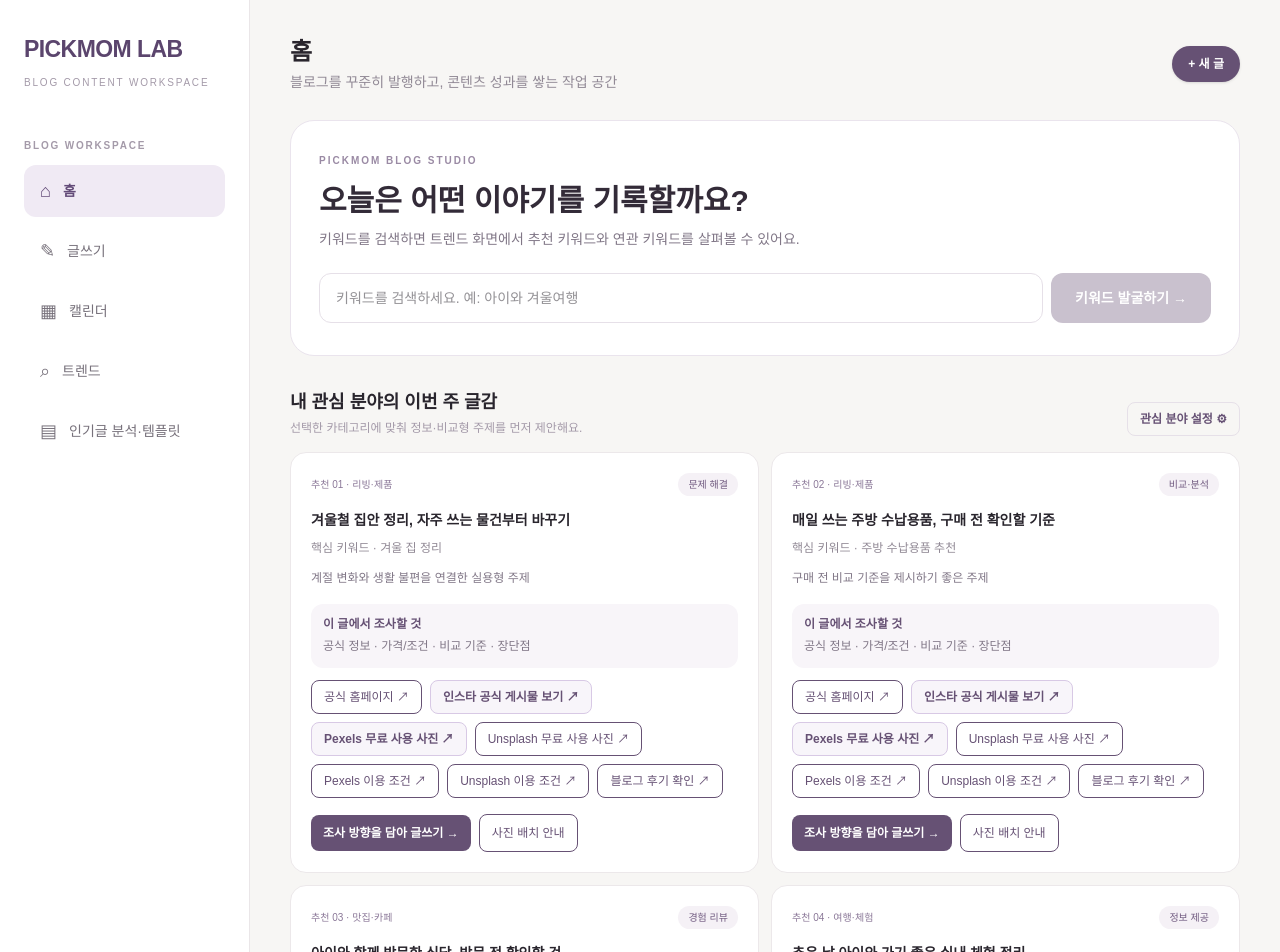
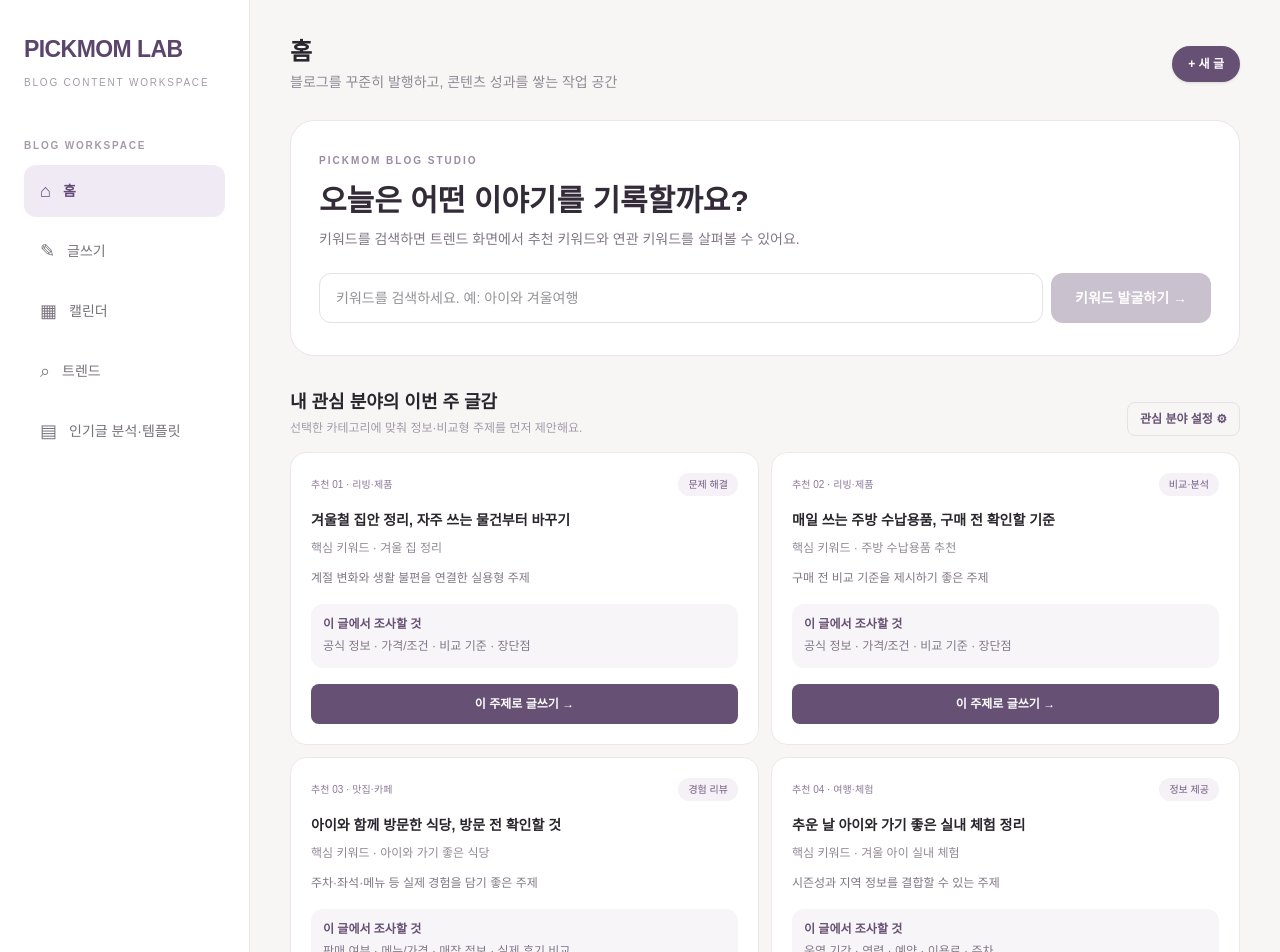
Before and after one commit to pickmom-lab/pickmom-lab, a Next.js app in the folder pickmom-web/: page / in a window 1280 px wide. Shown: the top 952 px of the page. Built offline with nearby package versions, Linux system fonts and the light colour scheme.

Commit message:
Simplify topic cards and move research guidance into writing flow

```diff
--- a/pickmom-web/src/app/page.tsx
+++ b/pickmom-web/src/app/page.tsx
@@ -280,41 +280,41 @@ export default function Home() {
                 {visibleIdeas.length === 0 ? <div className="rounded-2xl border border-dashed border-[#DED6E3] bg-white p-8 text-center text-sm text-[#918995]">관심 카테고리를 하나 이상 선택하면 관련 글감이 여기에 보여요.</div> :
                 <div className="grid gap-3 lg:grid-cols-2">
                   {visibleIdeas.map((idea, i) => {
+                    const comparisonPlan = idea.keyword === "주방 수납용품 추천"
+                      ? "비교 대상: 서랍 칸막이형 vs 적층 수납함 vs 벽면·걸이형 수납. 기준: 설치 공간·실측 크기, 용량, 소재·내구성, 세척 편의성, 가격대, 주방 동선. 마지막에는 주방 크기와 보관 물건별 적합한 유형을 정리합니다."
+                      : idea.keyword === "서울 머랭롤 맛집"
+                      ? "비교 대상: 서울에서 현재 판매가 확인되는 매장 3~5곳. 기준: 판매 지점·판매 여부, 메뉴 종류·크기·구성, 확인 가능한 가격, 현장/예약/택배 구매 방식, 품절·판매 일정, 최근 후기의 맛·식감. 파블로바 케이크와는 머랭 식감·크림·과일 구성으로 구분합니다. 판매 여부가 확인되지 않은 매장은 제외합니다."
+                      : idea.keyword === "서울 겨울 실내 체험"
+                      ? "비교 대상: 어린이 박물관·전시형 체험, 만들기 공방, 실내 놀이시설 등 3~5곳. 기준: 권장 연령, 실제 체험 시간, 운영 요일·회차, 이용료와 보호자 비용, 예약·취소 조건, 주차, 아이의 직접 참여 정도. 형제자매 동반 시 연령별 적합성도 구분합니다."
+                      : idea.keyword === "초등 입학 전 학습 준비"
+                      ? "비교 대상: 가정 학습 vs 기관·학원 학습, 영역별 준비 방식. 기준: 초등 교육과정 연계, 혼자 수행 가능한 정도, 주당 소요 시간, 비용, 피드백 방식, 학습 부담. 영어는 파닉스·리딩·쓰기, 수학은 교과 기본·연산·사고력으로 나누고 특정 방식이 우월하다고 단정하지 않습니다."
+                      : idea.keyword === "이사 전 주거 비용"
+                      ? "비교 대상: 전세 vs 월세 또는 기존 집 vs 이사 후보 주택. 기준: 보증금·월세, 관리비 포함 항목, 중개보수, 이사비, 대출 이자, 수선·주차 등 반복 비용. 초기 비용과 월 고정비를 분리해 총비용 관점으로 비교합니다."
+                      : "독자가 실제로 선택해야 하는 대표 유형 2~4개를 비교 대상으로 정합니다. 가격뿐 아니라 이용 조건, 대상·규격, 편의성, 유지 비용, 장단점으로 기준을 통일하고 공식 근거를 확인합니다.";
                     const researchBrief = [
-                      "[PICKMOM LAB 사전 조사 방향]",
-                      "콘텐츠 유형: 직접 방문 후기가 아닌 정보·비교형으로 시작합니다. 실제 경험이 없는 내용은 방문한 것처럼 쓰지 마세요.",
-                      `추천 이유: ${idea.why}`,
-                      `조사할 항목: ${idea.category === "맛집·카페" ? "현재 판매 여부, 대표 메뉴와 가격, 지점·주소, 영업시간, 실제 후기의 공통점과 차이" : idea.category === "여행·체험" ? "운영 기간·요일, 연령 제한, 예약 방법, 이용료, 주차, 실내 시설과 체험 내용" : idea.category === "교육 정보" ? "공식 교육자료, 대상 연령, 준비 시기, 학습 방식별 장단점, 근거가 되는 기관 자료" : "공식 제품·기관 정보, 가격과 조건, 비교 기준, 장단점, 업데이트 날짜"}`,
-                      "자료 검증: 변동 정보는 공식 홈페이지·공식 SNS·기관 공지를 우선 확인하고, 출처 URL과 확인 날짜를 기록하세요. 검색량이나 문서 수를 확인하지 못했다면 수치로 표현하지 마세요.",
-                      "사진 계획: 대표 이미지 1장(공식 출처), 장소·제품의 세부 사진 2~3장, 비교 항목을 설명하는 사진 1장. 사진마다 원본 게시물 URL과 이용 허락 여부를 확인하고, 무단 다운로드·재사용은 하지 마세요.",
-                      "사진 삽입 위치: 제목 아래 대표 사진 → 업체/장소 소개 문단 아래 외관·대표 이미지 → 메뉴·시설·제품 비교 문단 아래 세부 사진 → 비교 요약 아래 보충 사진.",
-                      "사용자가 직접 경험한 내용은 별도 메모로 추가하고, 확인된 사실과 추정·의견을 구분해 작성하세요."
-                    ].join("\n");
-                    const search = encodeURIComponent(idea.keyword + " 공식 홈페이지");
-                    const photoSearch = encodeURIComponent(idea.keyword);
-                    const instagramSearch = encodeURIComponent(`site:instagram.com ${idea.keyword} 공식`);
-                    return <article key={idea.keyword} className="rounded-2xl border border-[#ECE8EA] bg-white p-5">
+                      "[글쓰기 단계에 전달할 조사·구성 제안]",
+                      "주제: " + idea.title,
+                      "핵심 키워드: " + idea.keyword,
+                      "콘텐츠 유형: " + idea.purpose,
+                      "추천 이유: " + idea.why,
+                      idea.purpose === "비교·분석" ? "비교 기획: " + comparisonPlan : idea.purpose === "문제 해결" ? "구성 제안: 독자가 겪는 상황 → 원인 또는 선택이 어려운 지점 → 실행 순서 → 준비물·주의사항 순서로 작성합니다. 비용·효과를 단정하지 말고 공식 기준과 개인차를 구분합니다." : "구성 제안: 독자가 먼저 궁금해할 질문 3~5개를 소제목으로 만들고 핵심 답변 → 세부 조건 → 예외·주의사항 순서로 정리합니다.",
+                      "필수 조사 항목: " + (idea.category === "맛집·카페" ? "현재 판매 여부, 지점별 판매 메뉴와 가격, 주소·영업시간, 구매·예약 방법, 최근 후기의 공통점과 차이" : idea.category === "여행·체험" ? "운영 기간·요일, 권장/제한 연령, 회차와 체험 시간, 예약·취소 조건, 이용료, 주차와 보호자 비용" : idea.category === "교육 정보" ? "공식 교육자료, 대상 연령, 준비 시기, 학습 방식별 목표와 한계, 가정에서 확인할 체크포인트" : idea.category === "생활·정책" ? "담당 기관의 최신 공지, 신청 대상, 신청 기간, 지원 내용, 제외 조건과 신청 절차" : "공식 제품·기관 정보, 가격과 추가 비용, 규격·이용 조건, 유지·관리 방법, 장단점"),
+                      "자료 수집 조건: 검색 결과 링크를 본문에 나열하지 않습니다. 공식 홈페이지·공식 SNS·기관 공지와 신뢰할 수 있는 후기를 조사 근거로 사용하고, 출처 URL과 확인 날짜는 글쓰기 참고 메모로만 활용합니다. 가격·운영시간·판매 여부 등 변동 정보는 최신 여부를 확인하고, 확인되지 않으면 미확인으로 표시합니다.",
+                      "사진 조건: 사진 링크나 라이선스 안내를 추천 카드에 노출하지 않습니다. 실제 글에 사용할 사진은 사용자가 직접 첨부한 사진을 우선하고, 외부 사진은 사용 허가와 개별 라이선스를 확인한 경우에만 사용합니다.",
+                      "원고 구성: 제목 아래 핵심 요약 → 선택 기준 또는 핵심 정보 → 항목별 상세 내용 → 비교표/체크리스트(적합한 경우) → 장단점과 추천 대상 → 최신 정보 확인일 순서로 구성합니다.",
+                      "주의: 실제 방문·구매·사용 경험을 만들어 쓰지 말고, 확인된 사실·후기에서 확인한 경향·편집자의 해석을 구분합니다."
+                    ].join("\\n");
+                     return <article key={idea.keyword} className="rounded-2xl border border-[#ECE8EA] bg-white p-5">
                       <div className="flex items-center justify-between gap-2"><span className="text-[10px] text-[#8B7898]">추천 {String(i + 1).padStart(2, "0")} · {idea.category}</span><span className="rounded-full bg-[#F5F1F6] px-2.5 py-1 text-[10px] text-[#715B80]">{idea.purpose}</span></div>
                       <h3 className="mt-3 text-sm font-semibold leading-6">{idea.title}</h3>
                       <p className="mt-2 text-xs text-[#918995]">핵심 키워드 · {idea.keyword}</p>
                       <p className="mt-3 text-xs leading-5 text-[#817787]">{idea.why}</p>
                       <div className="mt-4 rounded-xl bg-[#F8F5F9] p-3"><p className="text-xs font-semibold text-[#665174]">이 글에서 조사할 것</p><p className="mt-1 text-xs leading-5 text-[#817787]">{idea.category === "맛집·카페" ? "판매 여부 · 메뉴/가격 · 매장 정보 · 실제 후기 비교" : idea.category === "여행·체험" ? "운영 기간 · 연령 · 예약 · 이용료 · 주차" : idea.category === "교육 정보" ? "공식 교육자료 · 대상 연령 · 학습 방식 · 준비 시기" : "공식 정보 · 가격/조건 · 비교 기준 · 장단점"}</p></div>
-                      <div className="mt-3 flex flex-wrap gap-2">
-                        <a href={`https://www.google.com/search?q=${search}`} target="_blank" rel="noreferrer" className="rounded-lg border px-3 py-2 text-xs text-[#665174]">공식 홈페이지 ↗</a>
-                        <a href={`https://www.google.com/search?q=${instagramSearch}`} target="_blank" rel="noreferrer" className="rounded-lg border border-[#D8C9E5] bg-[#F8F5FA] px-3 py-2 text-xs font-semibold text-[#665174]">인스타 공식 게시물 보기 ↗</a>
-                        <a href={`https://www.pexels.com/search/${photoSearch}/`} target="_blank" rel="noreferrer" className="rounded-lg border border-[#D8C9E5] bg-[#F8F5FA] px-3 py-2 text-xs font-semibold text-[#665174]">Pexels 무료 사용 사진 ↗</a>
-                        <a href={`https://unsplash.com/s/photos/${photoSearch}`} target="_blank" rel="noreferrer" className="rounded-lg border px-3 py-2 text-xs text-[#665174]">Unsplash 무료 사용 사진 ↗</a>
-                        <a href="https://www.pexels.com/license/" target="_blank" rel="noreferrer" className="rounded-lg border px-3 py-2 text-xs text-[#665174]">Pexels 이용 조건 ↗</a>
-                        <a href="https://unsplash.com/license" target="_blank" rel="noreferrer" className="rounded-lg border px-3 py-2 text-xs text-[#665174]">Unsplash 이용 조건 ↗</a>
-                        <a href={`https://search.naver.com/search.naver?where=blog&query=${encodeURIComponent(idea.keyword)}`} target="_blank" rel="noreferrer" className="rounded-lg border px-3 py-2 text-xs text-[#665174]">블로그 후기 확인 ↗</a>
-                      </div>
-                      <button onClick={() => startWriting(idea.title, idea.keyword, idea.category, idea.purpose, researchBrief)} className="mt-4 rounded-lg bg-[#665174] px-3 py-2.5 text-xs font-semibold text-white">조사 방향을 담아 글쓰기 →</button>
-                      <button onClick={() => setSelectedIdea((old) => old === idea.keyword ? null : idea.keyword)} className="ml-2 mt-4 rounded-lg border px-3 py-2.5 text-xs text-[#665174]">{selectedIdea === idea.keyword ? "사진 배치 안내 닫기" : "사진 배치 안내"}</button>
-                      {selectedIdea === idea.keyword && <div className="mt-3 rounded-xl border border-[#ECE8EA] p-3 text-xs leading-6 text-[#817787]"><b>권장 사진 순서</b><ol className="ml-4 list-decimal"><li>제목 아래: 주제를 대표하는 공식 사진</li><li>첫 번째 정보 문단 아래: 장소·제품의 전체 모습</li><li>세부 비교 문단 아래: 메뉴·시설·제품 디테일</li><li>비교 요약 아래: 차이를 보여주는 보충 사진</li></ol><p className="mt-2">Pexels·Unsplash에서 무료 사용 라이선스가 적용되는 사진을 우선 사용하고, 사진별 제한·상표·인물 초상권 등 별도 권리가 있는지 확인하세요. 별도 허락이 필요한 공식 SNS 사진은 사용 대상에서 제외합니다.</p></div>}
+                      <button onClick={() => startWriting(idea.title, idea.keyword, idea.category, idea.purpose, researchBrief)} className="mt-4 w-full rounded-lg bg-[#665174] px-3 py-3 text-xs font-semibold text-white">이 주제로 글쓰기 →</button>
                     </article>;
                   })}
                 </div>}
-                <p className="mt-3 text-[10px] leading-5 text-[#A49AA9]">※ 현재 추천은 카테고리 기반 편집 제안입니다. 실시간 검색량·경쟁도 검증이나 사진 원본 수집과 라이선스 자동 판별은 아직 자동화되지 않았으며, Pexels·Unsplash의 무료 사용 사진 검색 경로를 제공합니다. 각 사진의 이용 조건은 원본 페이지에서 확인해야 합니다.</p>
+
               </section>
 
               <section className="mb-7 grid grid-cols-1 gap-3 sm:grid-cols-3">
```
